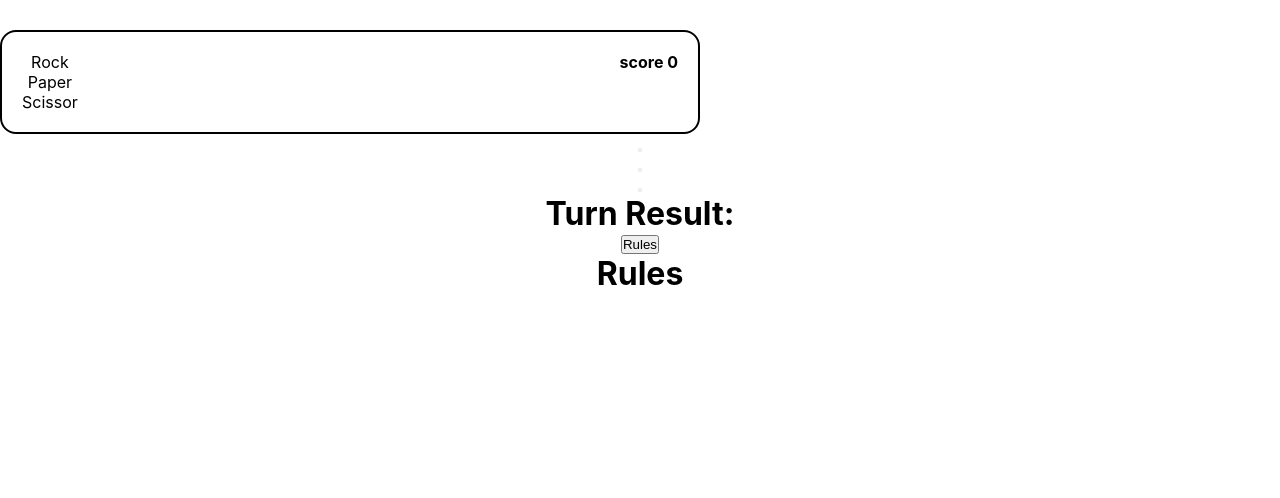
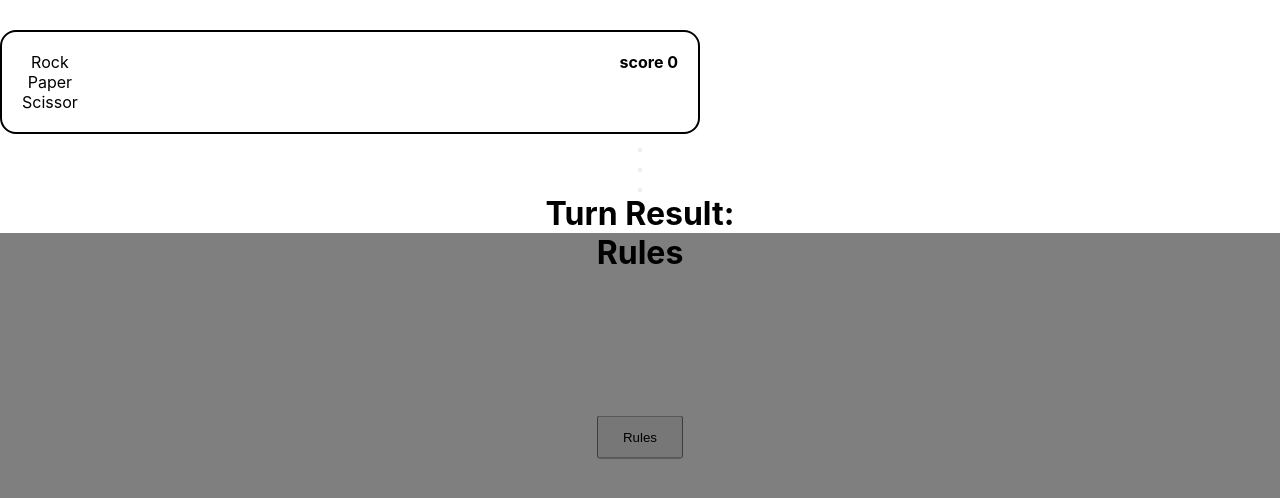
Before and after one commit to jshin720/rps_game, a React (Create React App) app: page / in a window 1280 px wide. Both pictures are taken after a click on the button "Rules". Shown: the top 498 px of the page. Built offline with nearby package versions, Linux system fonts and the light colour scheme; no server answers; the HTML template or start-up script is replaced by a standard one.

Commit message:
working css for modal

```diff
--- a/src/App.css
+++ b/src/App.css
@@ -6,6 +6,15 @@
 
 .App {
   text-align: center;
+}
+
+.modal-button {
+  position: fixed;
+  bottom: 40%;
+  left: 50%;
+  transform: translate(-50%, -50%);
+  z-index: -1;
+  padding: 12px 24px;
 }
 
 
--- /dev/null
+++ b/src/components/modal/modal.css
@@ -0,0 +1,6 @@
+.overlay {
+  background-color: rgba(0, 0, 0, 0.5);
+  position: fixed;
+  width: 100%;
+  height: 100%;
+}
--- a/src/components/modal/modal.jsx
+++ b/src/components/modal/modal.jsx
@@ -2,7 +2,7 @@ import React from "react";
 import CloseIcon from "../../images/icon-close.svg";
 import Rules from "../../images/image-rules.svg";
 import { ReactSVG } from "react-svg";
-
+import "./modal.css"
 export default function modal({ openModal, onClose }) {
   if (!openModal) return null;
 
```
